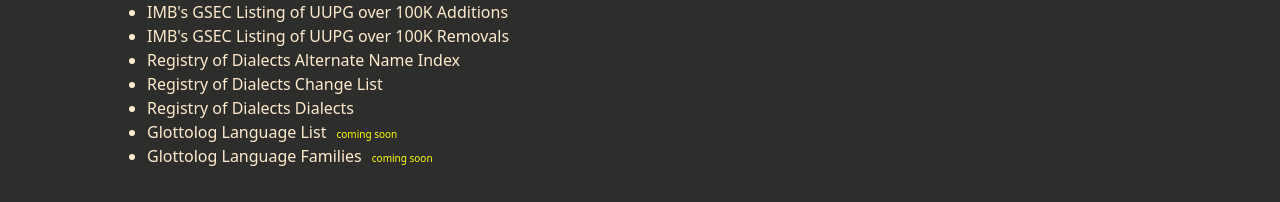
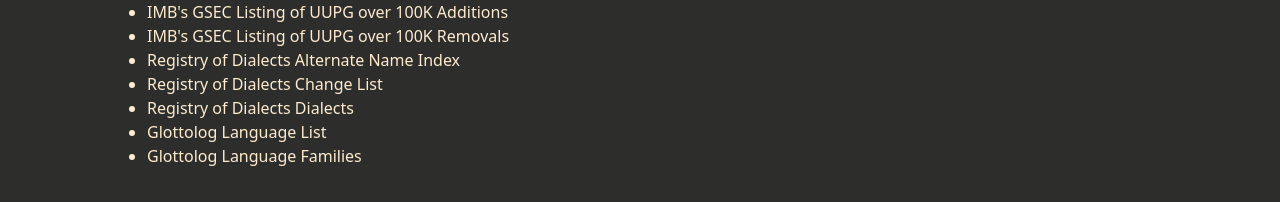
Before and after one commit to etenlab/dev.lab.eten.bible, a plain HTML site: page index.html in a window 1280 px wide. Shown: the part 1105-1307 px from the top of the page. Drawn offline with nearby package versions, Linux system fonts and the light colour scheme.

Commit message:
update status of glottolog datasets

```diff
--- a/index.html
+++ b/index.html
@@ -188,8 +188,8 @@
             <li>Registry of Dialects Change List</li>
             <li>Registry of Dialects Dialects</li>
 
-            <li>Glottolog Language List<span class="coming-soon">coming soon</span></li>
-            <li>Glottolog Language Families<span class="coming-soon">coming soon</span></li>
+            <li>Glottolog Language List</li>
+            <li>Glottolog Language Families</li>
 
           </ul>
         </div>
```
